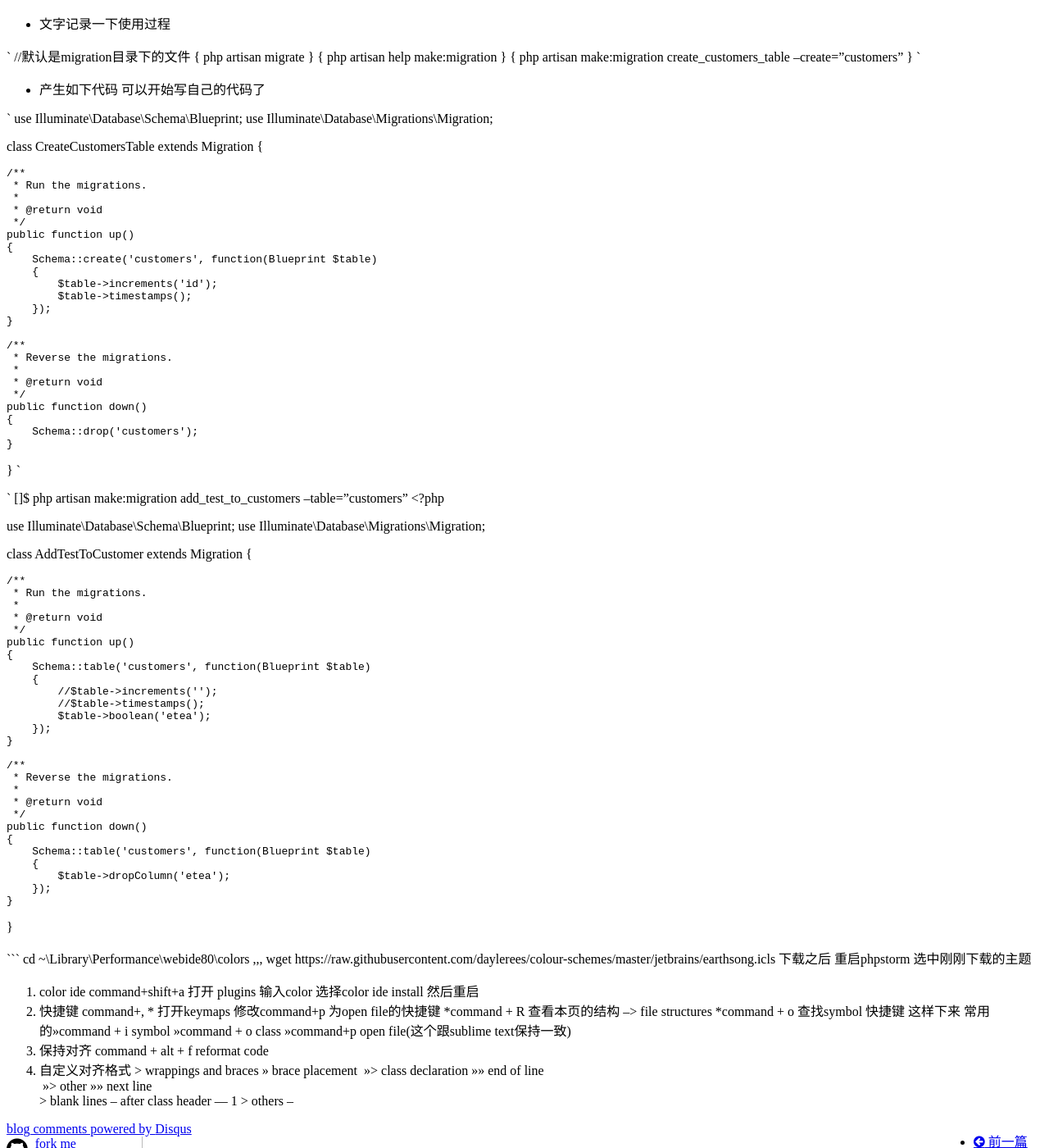
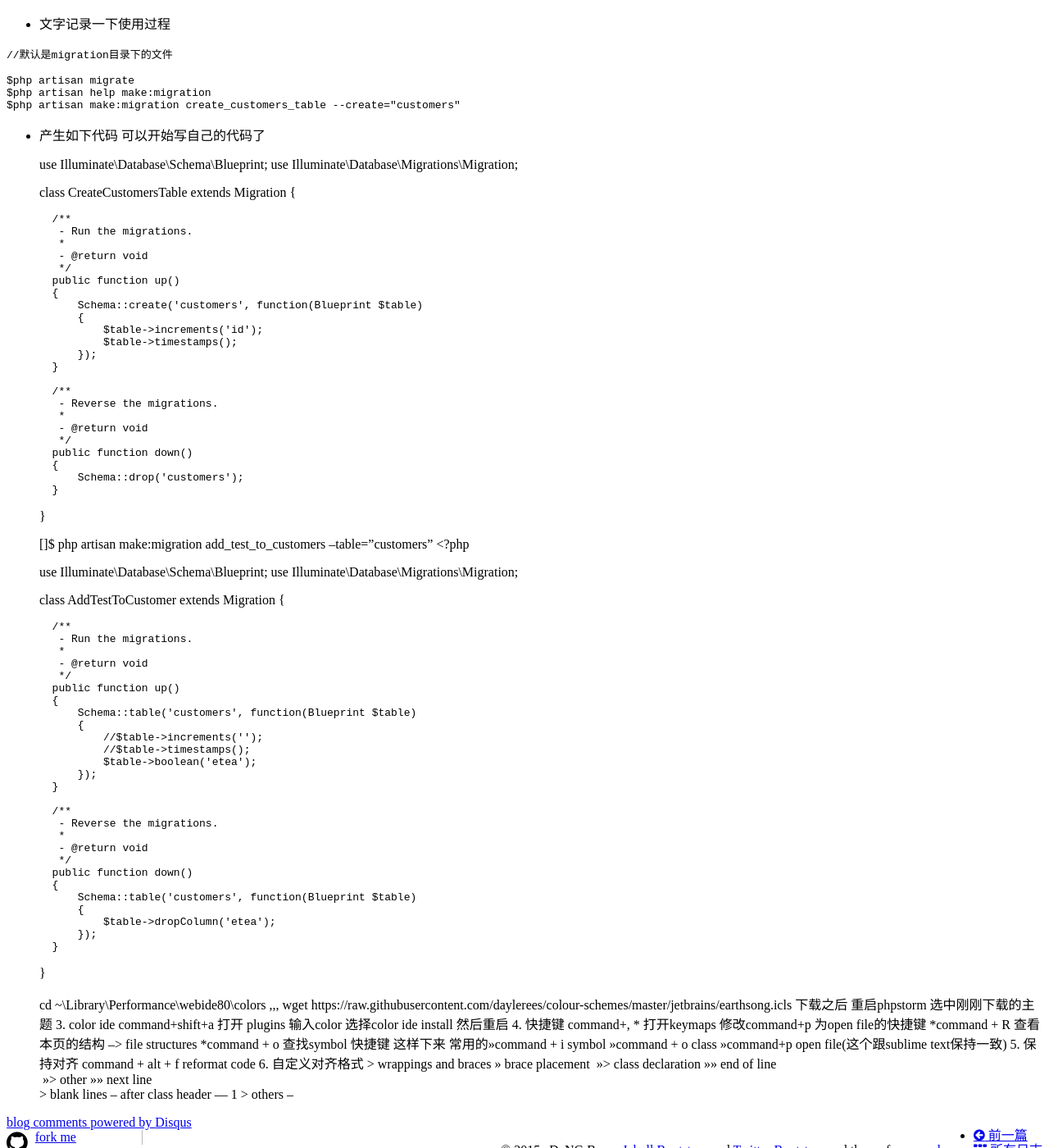
Before and after one commit to adangbryen/adangbryen.github.io, a Jekyll site: the page built from _posts/2015-05-06-laravel-work.md, in a window 1280 px wide and 1400 px high, scrolled down 411 px. Shown: the whole window at 82% size. Built offline with Jekyll 4.4.1, drawn with Linux system fonts in a browser that asks for light colours; nearby versions of some CDN libraries; Markdown is read by kramdown in place of the engine named in the settings; comment, search, counter and statistics services are not loaded.

````diff
--- a/_posts/2015-05-06-laravel-work.md
+++ b/_posts/2015-05-06-laravel-work.md
@@ -16,94 +16,87 @@ tags: [phpstorm, php]
 
 * 文字记录一下使用过程
 
-`
-//默认是migration目录下的文件
-{
-php artisan migrate
-}
-{
-php artisan help make:migration
-}
-{
-php artisan make:migration create_customers_table --create="customers"
-}
-`
+`//默认是migration目录下的文件  `
+
+    $php artisan migrate
+    $php artisan help make:migration
+    $php artisan make:migration create_customers_table --create="customers"
+
+
 
 * 产生如下代码 可以开始写自己的代码了
 
-`
-use Illuminate\Database\Schema\Blueprint;
-use Illuminate\Database\Migrations\Migration;
 
-class CreateCustomersTable extends Migration {
+    use Illuminate\Database\Schema\Blueprint;
+    use Illuminate\Database\Migrations\Migration;
 
-    /**
-     * Run the migrations.
-     *
-     * @return void
-     */
-    public function up()
-    {
-        Schema::create('customers', function(Blueprint $table)
+    class CreateCustomersTable extends Migration {
+
+        /**
+         - Run the migrations.
+         *
+         - @return void
+         */
+        public function up()
         {
-            $table->increments('id');
-            $table->timestamps();
-        });
+            Schema::create('customers', function(Blueprint $table)
+            {
+                $table->increments('id');
+                $table->timestamps();
+            });
+        }
+
+        /**
+         - Reverse the migrations.
+         *
+         - @return void
+         */
+        public function down()
+        {
+            Schema::drop('customers');
+        }
+
     }
 
-    /**
-     * Reverse the migrations.
-     *
-     * @return void
-     */
-    public function down()
-    {
-        Schema::drop('customers');
+
+    []$ php artisan make:migration add_test_to_customers --table="customers"
+    <?php
+
+    use Illuminate\Database\Schema\Blueprint;
+    use Illuminate\Database\Migrations\Migration;
+
+    class AddTestToCustomer extends Migration {
+
+        /**
+         - Run the migrations.
+         *
+         - @return void
+         */
+        public function up()
+        {
+            Schema::table('customers', function(Blueprint $table)
+            {
+                //$table->increments('');
+                //$table->timestamps();
+                $table->boolean('etea');
+            });
+        }
+
+        /**
+         - Reverse the migrations.
+         *
+         - @return void
+         */
+        public function down()
+        {
+            Schema::table('customers', function(Blueprint $table)
+            {
+                $table->dropColumn('etea');
+            });
+        }
+
     }
 
-}
-`
-
-`
-[]$ php artisan make:migration add_test_to_customers --table="customers"
-<?php
-
-use Illuminate\Database\Schema\Blueprint;
-use Illuminate\Database\Migrations\Migration;
-
-class AddTestToCustomer extends Migration {
-
-    /**
-     * Run the migrations.
-     *
-     * @return void
-     */
-    public function up()
-    {
-        Schema::table('customers', function(Blueprint $table)
-        {
-            //$table->increments('');
-            //$table->timestamps();
-            $table->boolean('etea');
-        });
-    }
-
-    /**
-     * Reverse the migrations.
-     *
-     * @return void
-     */
-    public function down()
-    {
-        Schema::table('customers', function(Blueprint $table)
-        {
-            $table->dropColumn('etea');
-        });
-    }
-
-}
-
-```
     cd ~\Library\Performance\webide80\colors
 ,,,
  wget https://raw.githubusercontent.com/daylerees/colour-schemes/master/jetbrains/earthsong.icls
````
